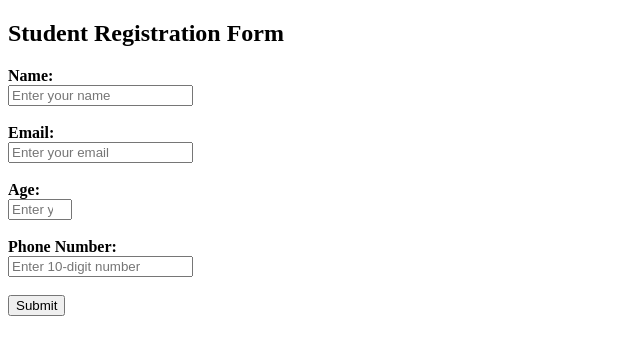
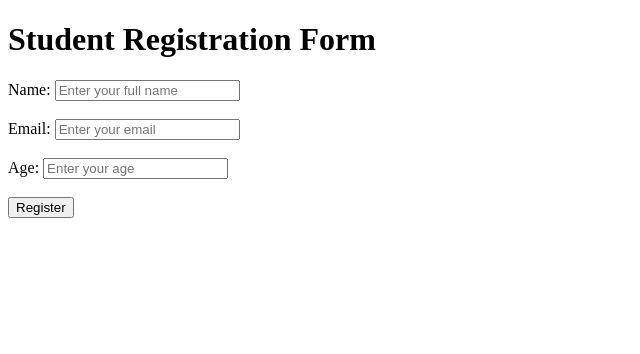
Before and after one commit to Aryan-vfx/my-project, a plain HTML site: page Experiment-1/index.html in a window 1280 px wide. Shown: the whole page, without its empty margins (0-640 px from the left). Drawn offline with Linux system fonts and the light colour scheme.

Commit message:
First commit

```diff
--- a/Experiment-1/index.html
+++ b/Experiment-1/index.html
@@ -1,28 +1,31 @@
 <!DOCTYPE html>
-<html>
+<html lang="en">
 <head>
-  <title>Student Registration Form</title>
+  <meta charset="UTF-8">
+  <title>Student Registration Form with HTML5 Validation</title>
+  <link rel="stylesheet" href="style.css">
 </head>
 <body>
 
-  <h2>Student Registration Form</h2>
+  <h1>Student Registration Form</h1>
 
-  <form>
+  <form action="#" method="post">
+    <label for="name">Name:</label>
+    <input type="text" id="name" name="name" placeholder="Enter your full name" required>
 
-    <b>Name:</b><br>
-    <input type="text" name="name" placeholder="Enter your name" required pattern="[A-Za-z ]{1,30}" title="Only letters, 1-30 characters"><br><br>
+    <br><br>
 
-    <b>Email:</b><br>
-    <input type="email" name="email" placeholder="Enter your email" required><br><br>
+    <label for="email">Email:</label>
+    <input type="email" id="email" name="email" placeholder="Enter your email" required>
 
-    <b>Age:</b><br>
-    <input type="number" name="age" placeholder="Enter your age" required min="10" max="100"><br><br>
+    <br><br>
 
-    <b>Phone Number:</b><br>
-    <input type="tel" name="phone" placeholder="Enter 10-digit number" required pattern="\d{10}" title="10-digit number only"><br><br>
+    <label for="age">Age:</label>
+    <input type="number" id="age" name="age" placeholder="Enter your age" min="1" required>
 
-    <button type="submit">Submit</button>
+    <br><br>
 
+    <button type="submit">Register</button>
   </form>
 
 </body>
```
